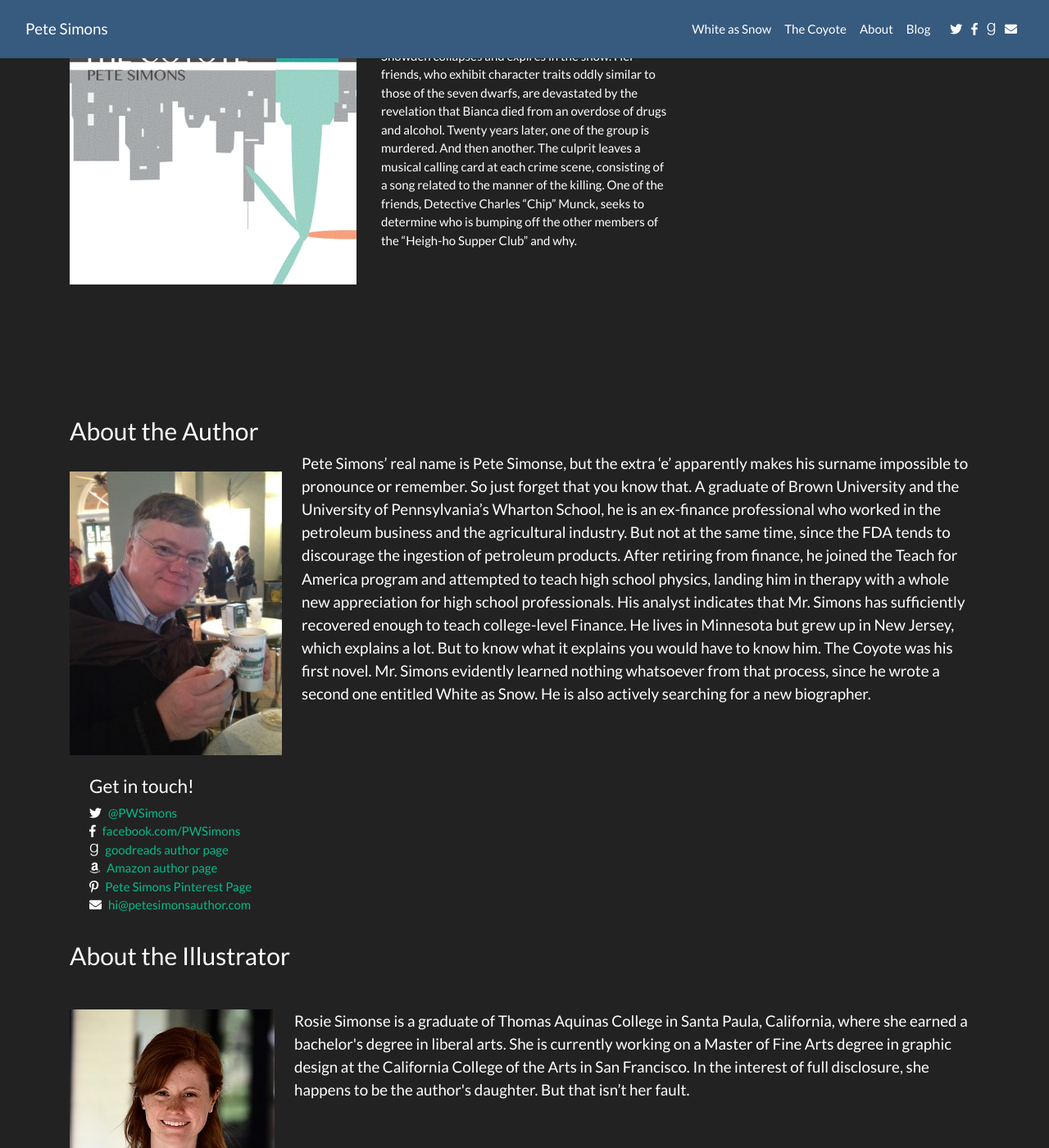
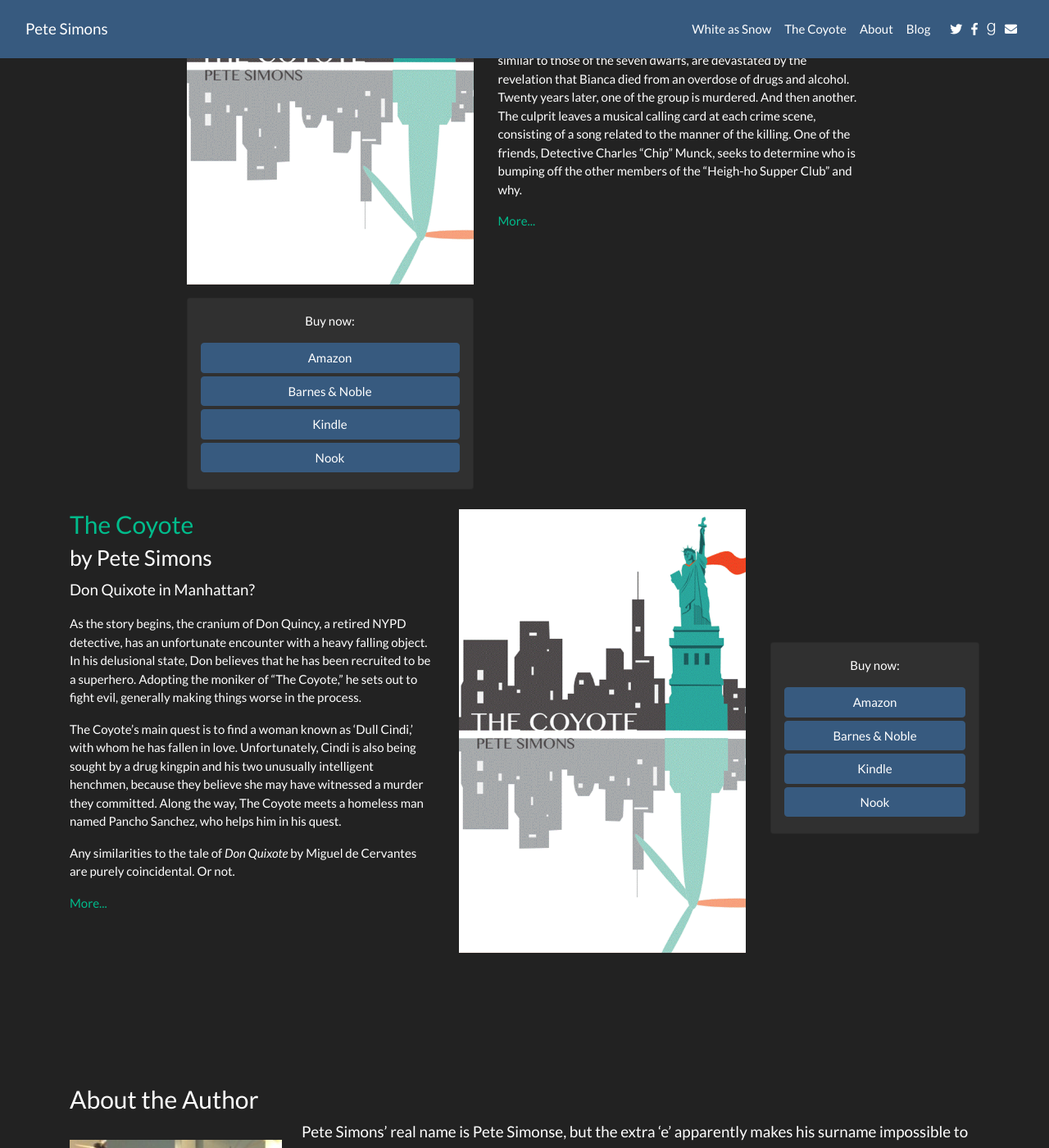
Before and after one commit to simonse-projects/author-site, a Jekyll site: the page index.html, which Jekyll copies as it is, in a window 1280 px wide and 1400 px high, scrolled down 290 px. Shown: the whole window at 82% size. Built offline with Jekyll 4.4.1, drawn with Linux system fonts in a browser that asks for light colours; nearby versions of some CDN libraries.

Commit message:
add amazon and b&n links to homepage

```diff
--- a/index.html
+++ b/index.html
@@ -79,23 +79,45 @@
 
     <section id="books" class="">
       <div class="container">
-        <div class="row pt-3">
+        <div class="row pt-3 justify-content-center">
           <div class="col-4">
             <a href="white-as-snow.html"><img class="img-fluid" src="images/coyote_cover.gif" alt="White as Snow by Pete Simons"></a>
+            <div class="card mt-3 p-3 text-center">
+              <p class="card-text">Buy now:</p>
+              <a class="btn btn-primary mb-1" target="_blank" href="https://www.amazon.com/Coyote-Pete-Simons/dp/1721671706/ref=sr_1_1?ie=UTF8&qid=1530375076&sr=8-1&keywords=the+coyote+pete+simons">Amazon</a>
+              <a class="btn btn-primary mb-1" target="_blank" href="https://www.barnesandnoble.com/w/the-coyote-pete-simons/1128999074?ean=9781538088517">Barnes & Noble</a>
+              <a class="btn btn-primary mb-1" target="_blank" href="https://www.amazon.com/Coyote-Pete-Simons-ebook/dp/B07G1R7FVF/ref=sr_1_2?ie=UTF8&qid=1533052323&sr=8-2&keywords=the+coyote+pete+simons">Kindle</a>
+              <a class="btn btn-primary mb-1" target="_blank" href="https://www.barnesandnoble.com/w/the-coyote-pete-simons/1128999074?ean=2940161786833">Nook</a>
+            </div>
           </div>
-          <div class="col-4">
+          <div class="col-5">
             <h2><a href="white-as-snow.html">White as Snow</a></h2>
             <h3>by Pete Simons</h3>
-            <p>A Rock & Roll Fairytale Murder Mystery</p>
+            <p class="lead">A Rock & Roll Fairytale Murder Mystery</p>
             <p>White as Snow is a tongue-in-cheek murder mystery that uses the story of Snow White as a very loose backdrop.</p>
             <p>While walking back to her dormitory one winter’s night, Brown University college-sophomore Bianca Snowden collapses and expires in the snow. Her friends, who exhibit character traits oddly similar to those of the seven dwarfs, are devastated by the revelation that Bianca died from an overdose of drugs and alcohol. Twenty years later, one of the group is murdered. And then another. The culprit leaves a musical calling card at each crime scene, consisting of a song related to the manner of the killing. One of the friends, Detective Charles “Chip” Munck, seeks to determine who is bumping off the other members of the “Heigh-ho Supper Club” and why.</p>
+            <p><a href="white-as-snow.html">More...</a></p>
           </div>
-          <div class="col">
+          <div class="col-5 pt-4">
+            <h2><a href="the-coyote.html">The Coyote</a></h2>
+            <h3>by Pete Simons</h3>
+            <p class="lead">Don Quixote in Manhattan?</p>
+            <p>As the story begins, the cranium of Don Quincy, a retired NYPD detective, has an unfortunate encounter with a heavy falling object.  In his delusional state, Don believes that he has been recruited to be a superhero.  Adopting the moniker of “The Coyote,” he sets out to fight evil, generally making things worse in the process.</p>
+            <p>The Coyote’s main quest is to find a woman known as ‘Dull Cindi,’ with whom he has fallen in love.  Unfortunately, Cindi is also being sought by a drug kingpin and his two unusually intelligent henchmen, because they believe she may have witnessed a murder they committed.  Along the way, The Coyote meets a homeless man named Pancho Sanchez, who helps him in his quest.</p>
+            <p>Any similarities to the tale of <em>Don Quixote</em> by Miguel de Cervantes are purely coincidental. Or not.</p>
+            <p><a href="the-coyote.html">More...</a></p>
+          </div>
+          <div class="col-4 pt-4">
             <a href="the-coyote.html"><img class="img-fluid" src="images/coyote_cover.gif" alt="The Coyote by Pete Simons"></a>
           </div>
-          <div class="col">
-            <h2><a href="the-coyote.html">The Coyote</a></h2>
-            <h3>by Pete Simons</h3>
+          <div class="col pt-4 align-self-center">
+            <div class="card mt-3 p-3 text-center">
+              <p class="card-text">Buy now:</p>
+              <a class="btn btn-primary mb-1" target="_blank" href="https://www.amazon.com/Coyote-Pete-Simons/dp/1721671706/ref=sr_1_1?ie=UTF8&qid=1530375076&sr=8-1&keywords=the+coyote+pete+simons">Amazon</a>
+              <a class="btn btn-primary mb-1" target="_blank" href="https://www.barnesandnoble.com/w/the-coyote-pete-simons/1128999074?ean=9781538088517">Barnes & Noble</a>
+              <a class="btn btn-primary mb-1" target="_blank" href="https://www.amazon.com/Coyote-Pete-Simons-ebook/dp/B07G1R7FVF/ref=sr_1_2?ie=UTF8&qid=1533052323&sr=8-2&keywords=the+coyote+pete+simons">Kindle</a>
+              <a class="btn btn-primary mb-1" target="_blank" href="https://www.barnesandnoble.com/w/the-coyote-pete-simons/1128999074?ean=2940161786833">Nook</a>
+            </div>
           </div>
         </div>
       </div>
```
